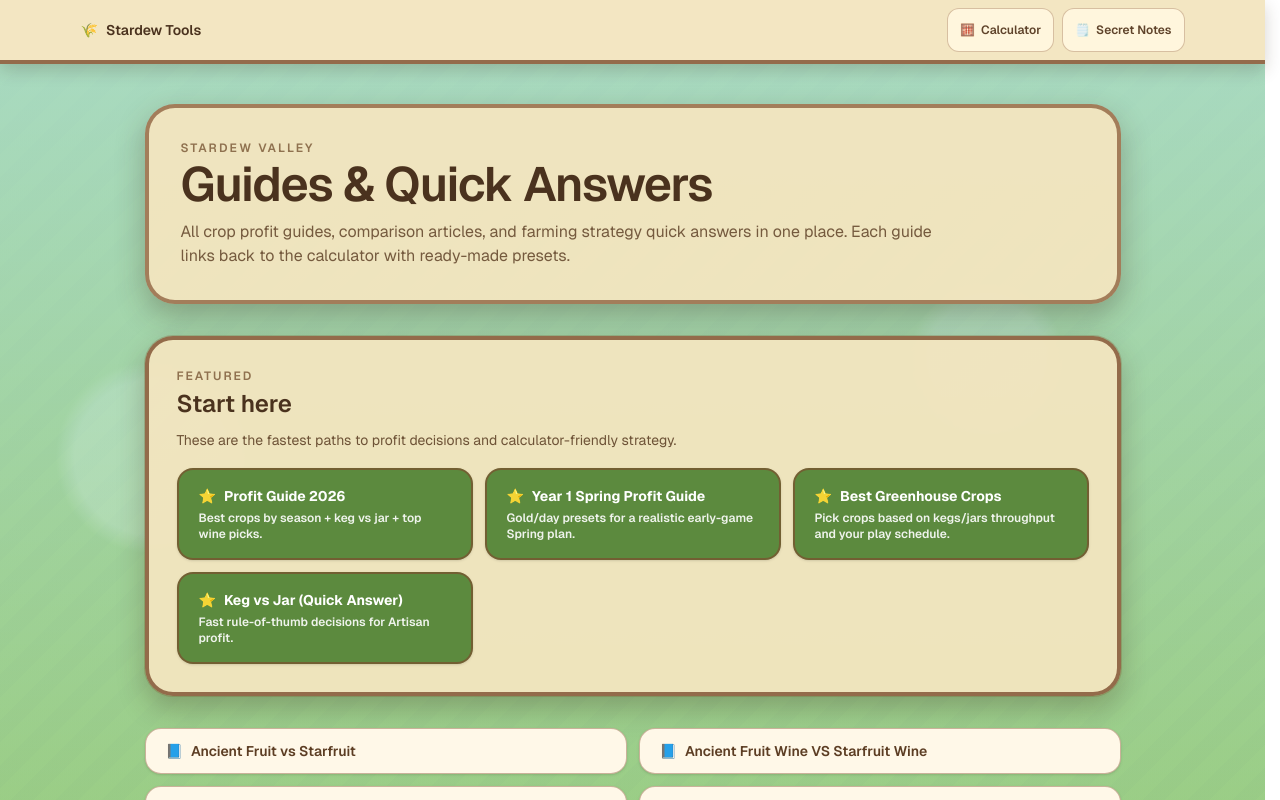
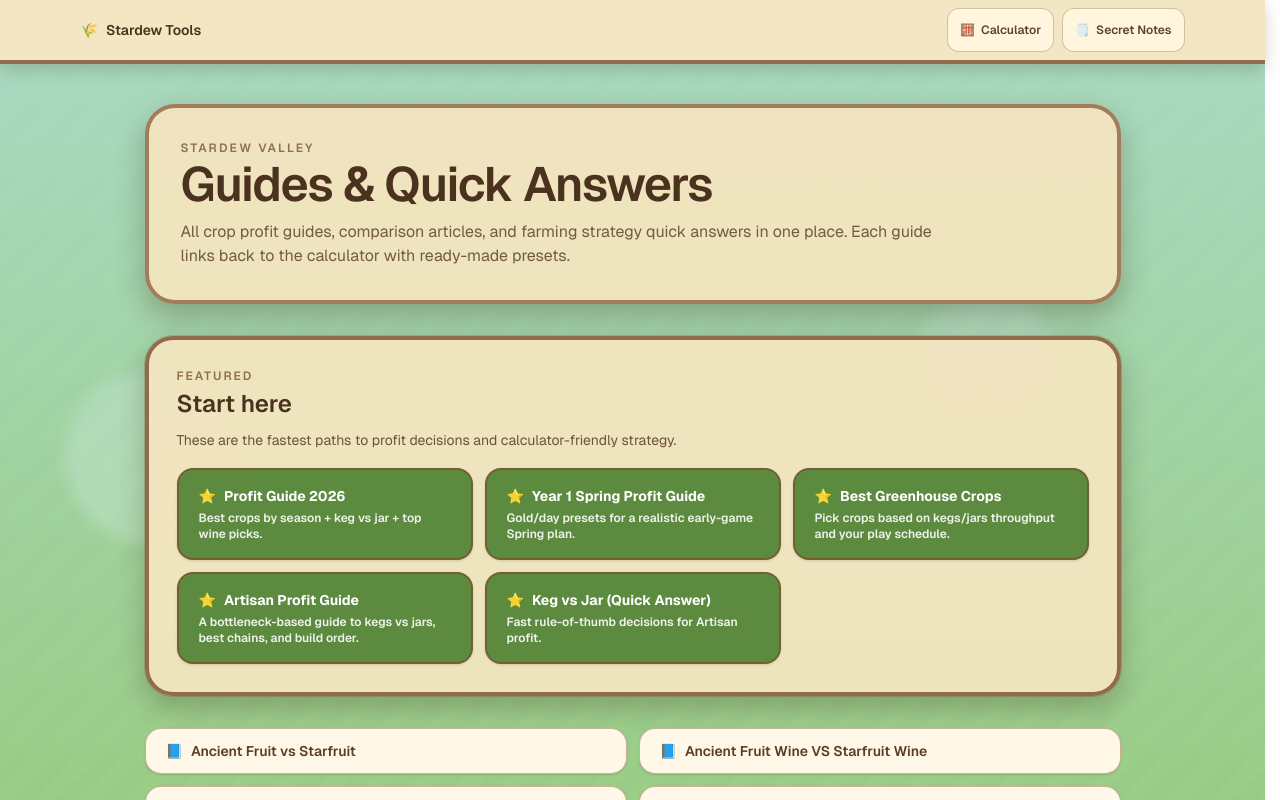
Before and after one commit to yuzhoudabaozhayujiamigou-cloud/stardew-tools, a Next.js app in the folder stardew-tools/: page /blog in a window 1280 px wide. Shown: the top 800 px of the page. Built offline with nearby package versions, Linux system fonts and the light colour scheme.

Commit message:
Feature artisan profit guide on blog index

```diff
--- a/stardew-tools/src/app/blog/page.tsx
+++ b/stardew-tools/src/app/blog/page.tsx
@@ -77,6 +77,11 @@
     slug: "best-greenhouse-crops-stardew-valley",
     label: "Best Greenhouse Crops",
     description: "Pick crops based on kegs/jars throughput and your play schedule.",
+  },
+  {
+    slug: "stardew-valley-artisan-profit-guide",
+    label: "Artisan Profit Guide",
+    description: "A bottleneck-based guide to kegs vs jars, best chains, and build order.",
   },
   {
     slug: "keg-vs-jar-quick-answer",
```
